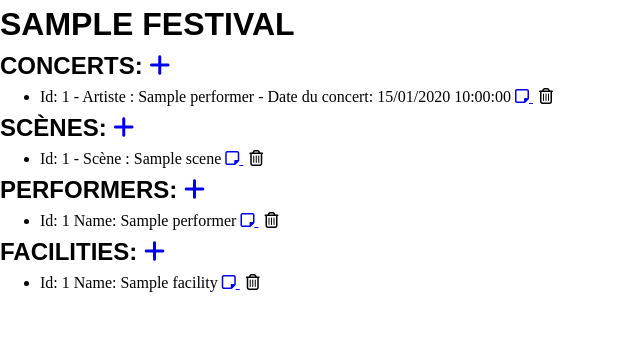
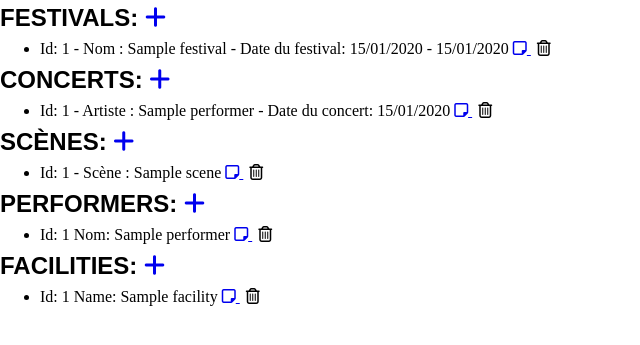
Before and after one commit to JohanHagnere/MSPR_LIVE_EVENTS, a Symfony app: template templates/administration/index.html.twig in a window 1280 px wide. Shown: the top 345 px of the page, without its empty margins (0-640 px from the left). Run offline with Twig, Linux system fonts and the light colour scheme; the template is opened without the code that fills it: most values are stand-ins (such as "Sample title", 1, 10 or a date in 2020); some libraries are stand-ins or nearby versions.

Commit message:
festival ok

```diff
--- a/src/Controller/AdministrationController.php
+++ b/src/Controller/AdministrationController.php
@@ -17,6 +17,7 @@ class AdministrationController extends AbstractController
     #[Route('/administration/{festivalId}', name: 'app_administration')]
     public function index(FestivalRepository $festivalRepository, ConcertRepository $concertRepository, $festivalId, PerformerRepository $performerRepository, SceneRepository $sceneRepository, FacilityRepository $facilityRepository): Response
     {
+        $festivals = $festivalRepository->findAll();
         $festival = $festivalRepository->find($festivalId);
         $concerts = $concertRepository->findByFestival($festival);
         $scenes = $sceneRepository->findByFestival($festival);
@@ -25,6 +26,7 @@ class AdministrationController extends AbstractController
 
         return $this->render('administration/index.html.twig', [
             'festival' => $festival,
+            'festivals' => $festivals,
             'concerts' => $concerts,
             'performers' => $performers,
             'festivalId' => $festivalId,
--- a/src/Controller/FestivalController.php
+++ b/src/Controller/FestivalController.php
@@ -10,6 +10,7 @@ use Symfony\Bundle\FrameworkBundle\Controller\AbstractController;
 use Symfony\Component\HttpFoundation\Request;
 use Symfony\Component\HttpFoundation\Response;
 use Symfony\Component\Routing\Annotation\Route;
+use Sensio\Bundle\FrameworkExtraBundle\Configuration\Entity as ConfigurationEntity;
 
 #[Route('/festival')]
 class FestivalController extends AbstractController
@@ -31,9 +32,12 @@ class FestivalController extends AbstractController
         $form->handleRequest($request);
 
         if ($form->isSubmitted() && $form->isValid()) {
+            $formData = $form->getData();
+            $bounds = $formData->getBounds();
+            $festival->setBounds($bounds);
             $festivalRepository->save($festival, true);
 
-            return $this->redirectToRoute('app_festival_index', [], Response::HTTP_SEE_OTHER);
+            return $this->redirectToRoute('app_administration', ['festivalId' => $festival->getId()], Response::HTTP_SEE_OTHER);
         }
 
         return $this->renderForm('festival/new.html.twig', [
--- a/templates/administration/index.html.twig
+++ b/templates/administration/index.html.twig
@@ -3,6 +3,35 @@ block body %}
 <main>
   <h1>{{ festival.name }}</h1>
 
+  <section class="festival">
+    <h2>
+      Festivals:
+      <a href="{{ path('app_festival_new', { festival: festival.id }) }}">
+        <i class="fa-solid fa-plus"></i>
+      </a>
+    </h2>
+    <ul>
+      {% for festival in festivals %}
+      <li>
+        Id: <span>{{ festival.id }}</span> - Nom :
+        <span>{{ festival.name }}</span> - Date du festival:
+        <span>{{ festival.beginDate|date('d/m/Y') }}</span> -
+        <span>{{ festival.endDate|date('d/m/Y ') }}</span>
+        <a
+          href="{{
+            path('app_festival_edit', {
+              id: festival.id,
+              festival: festival.id
+            })
+          }}"
+        >
+          <i class="fa-regular fa-note-sticky"></i>
+        </a>
+        {{ include("festival/_delete_form.html.twig") }}
+      </li>
+      {% endfor %}
+    </ul>
+  </section>
   <section class="concert">
     <h2>
       Concerts:
@@ -15,7 +44,7 @@ block body %}
       <li>
         Id: <span>{{ concert.id }}</span> - Artiste :
         <span>{{ concert.performer }}</span> - Date du concert:
-        <span>{{ concert.concertDate|date('d/m/Y H:i:s') }}</span>
+        <span>{{ concert.concertDate|date('d/m/Y') }}</span>
         <a
           href="{{
             path('app_concert_edit', { id: concert.id, festival: festival.id })
@@ -62,7 +91,7 @@ block body %}
     <ul>
       {% for performer in performers %}
       <li>
-        Id: <span>{{ performer.id }}</span> Name:
+        Id: <span>{{ performer.id }}</span> Nom:
         <span>{{ performer.name }}</span>
         <a
           href="{{
--- a/templates/festival/_delete_form.html.twig
+++ b/templates/festival/_delete_form.html.twig
@@ -1,4 +1,12 @@
-<form method="post" action="{{ path('app_festival_delete', {'id': festival.id}) }}" onsubmit="return confirm('Are you sure you want to delete this item?');">
-    <input type="hidden" name="_token" value="{{ csrf_token('delete' ~ festival.id) }}">
-    <button class="btn">Delete</button>
+<form
+  method="post"
+  action="{{ path('app_festival_delete', { id: festival.id }) }}"
+  onsubmit="return confirm('Are you sure you want to delete this item?');"
+>
+  <input
+    type="hidden"
+    name="_token"
+    value="{{ csrf_token('delete' ~ festival.id) }}"
+  />
+  <button class="btn delete"><i class="fa-regular fa-trash-can"></i></button>
 </form>
```
Also changed, not shown: src/Entity/Festival.php (+10 -3 lines), src/Form/FestivalType.php (+6 -1 lines).
